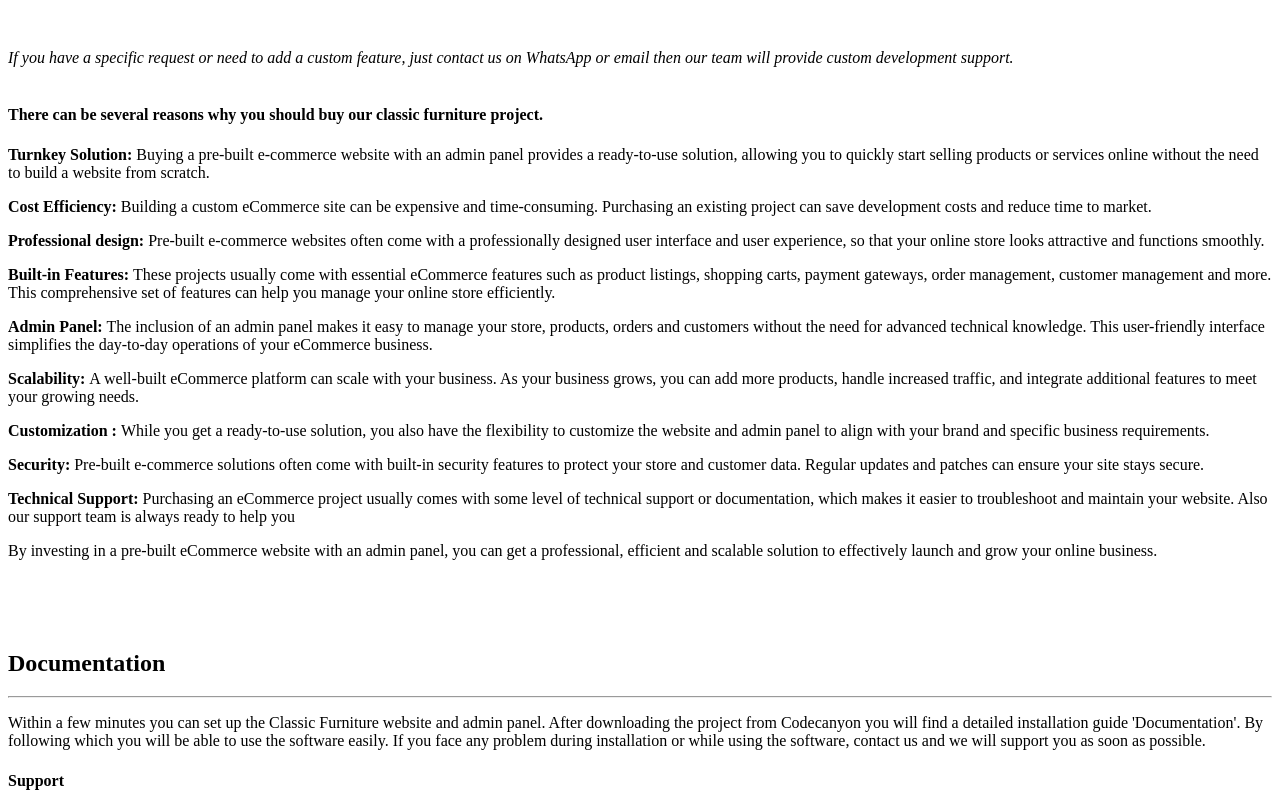
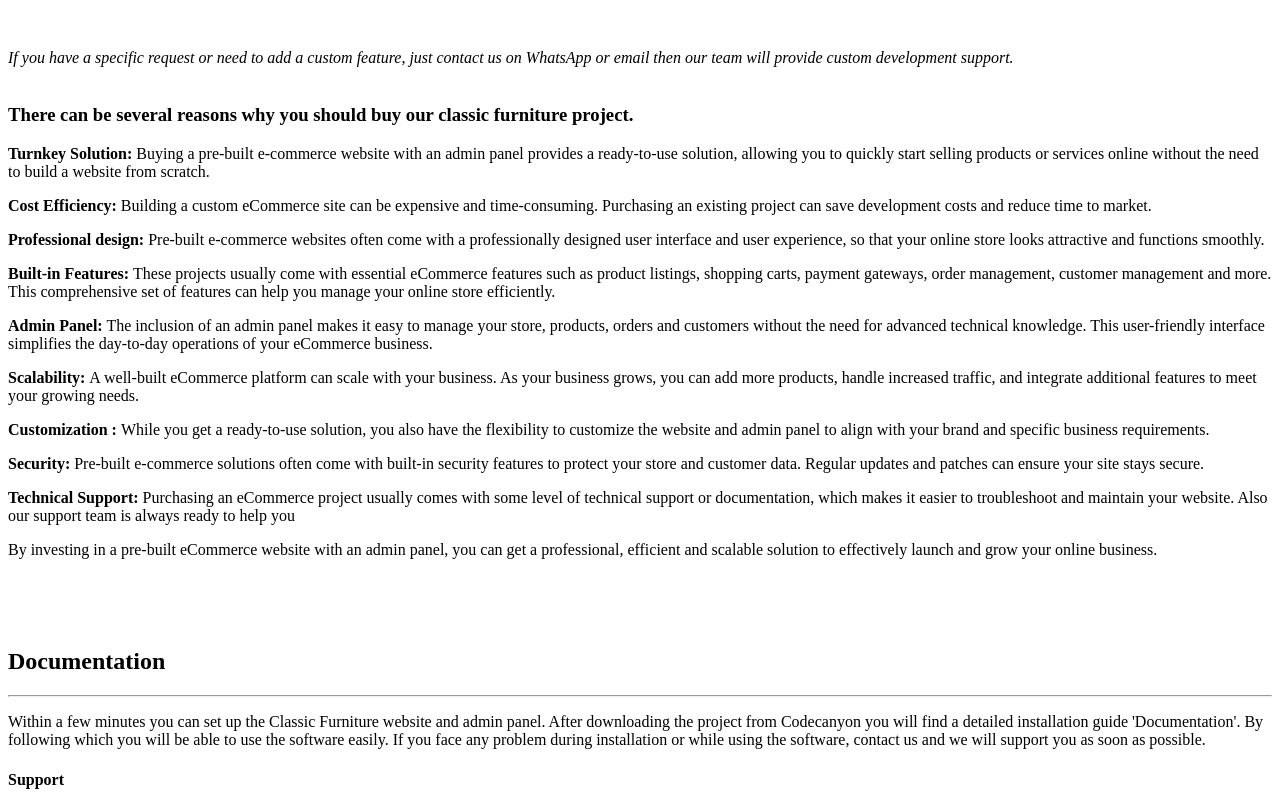
Before and after one commit to Najmul57/description_file, a plain HTML site: page index.html in a window 1280 px wide. Shown: the part 954-1765 px from the top of the page. Drawn offline with Linux system fonts and the light colour scheme.

Commit message:
design done without image

```diff
--- a/index.html
+++ b/index.html
@@ -58,7 +58,7 @@
 
 <br><br>
 
-<h4>There can be several reasons why you should buy our classic furniture project.</h4>
+<h3>There can be several reasons why you should buy our classic furniture project.</h3>
 
 <p><strong>Turnkey Solution:</strong> Buying a pre-built e-commerce website with an admin panel provides a ready-to-use solution, allowing you to quickly start selling products or services online without the need to build a website from scratch.</p>
 
```
